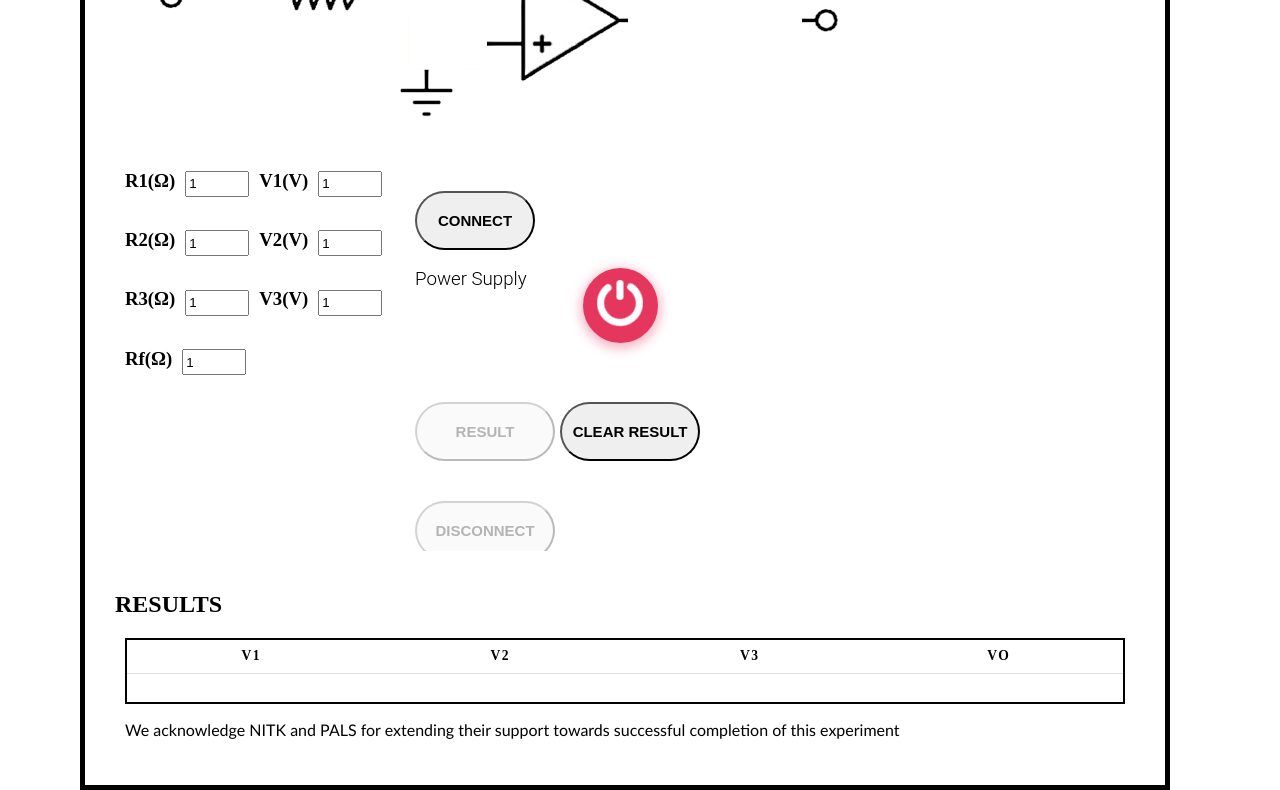
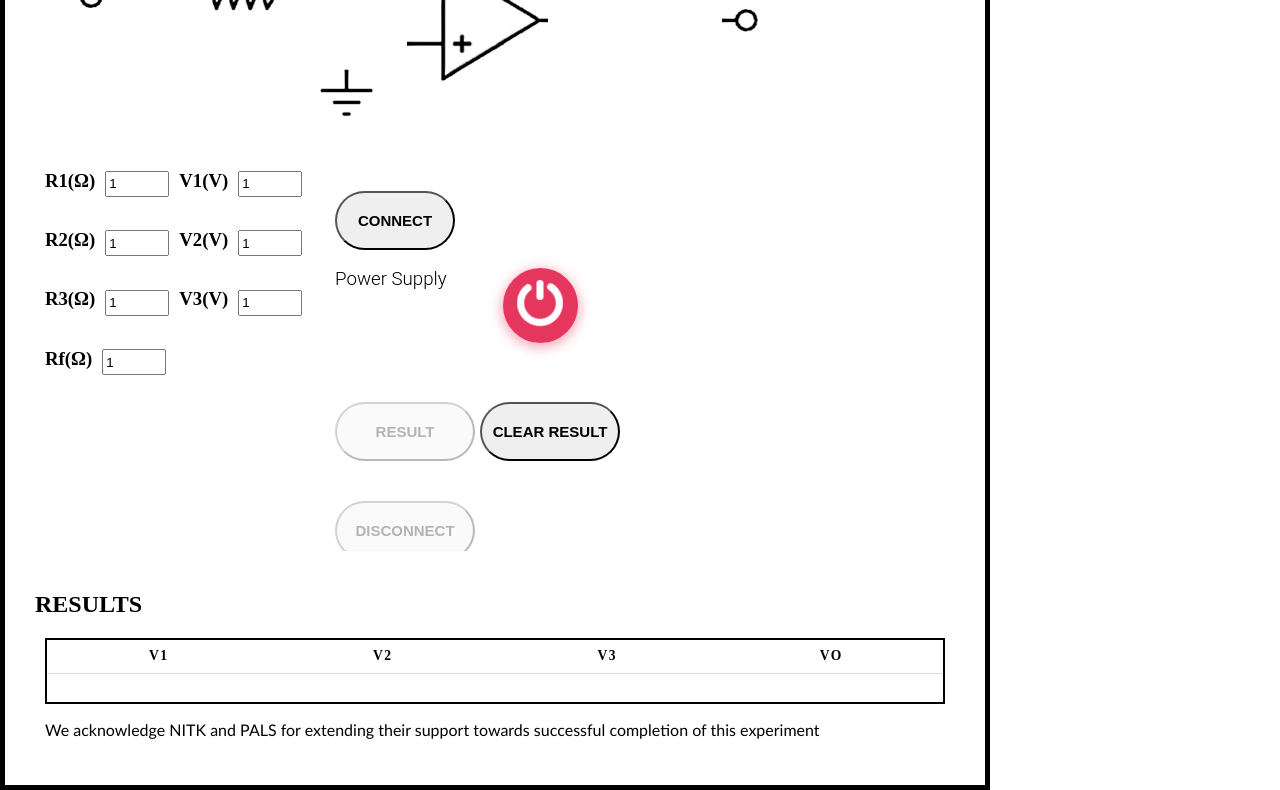
Before and after one commit to Subhashree2172/opamp_exp, a plain HTML site: page round-template/experiment/simulation/index.html in a window 1280 px wide. Shown: the part 684-1474 px from the top of the page. Drawn offline with nearby package versions, Linux system fonts and the light colour scheme.

Commit message:
Update styles.css

```diff
--- a/round-template/experiment/simulation/css/styles.css
+++ b/round-template/experiment/simulation/css/styles.css
@@ -57,10 +57,10 @@ html, body {
     padding-left:10px;
   }
   .container{
-    width:1050px;
+    width:950px;
     padding-left: 30px;
     border: 5px solid black;
-    margin-left: 80px;
+    /* margin-left: 80px; */
     padding-bottom: 30px;
 
   }
@@ -72,7 +72,7 @@ html, body {
   .exp_heading{
     height: 40px;
     background-color: rgb(5, 81, 167);
-    width: 1015px;
+    width: 920px;
   }
   .exp_heading >h1 {
     text-align: center;
@@ -111,7 +111,7 @@ html, body {
   .container2
   {
       padding-top: 20px;
-      width: 1000px;
+      width:900px;
 }
 .table{
 margin-left: 30px;
```
